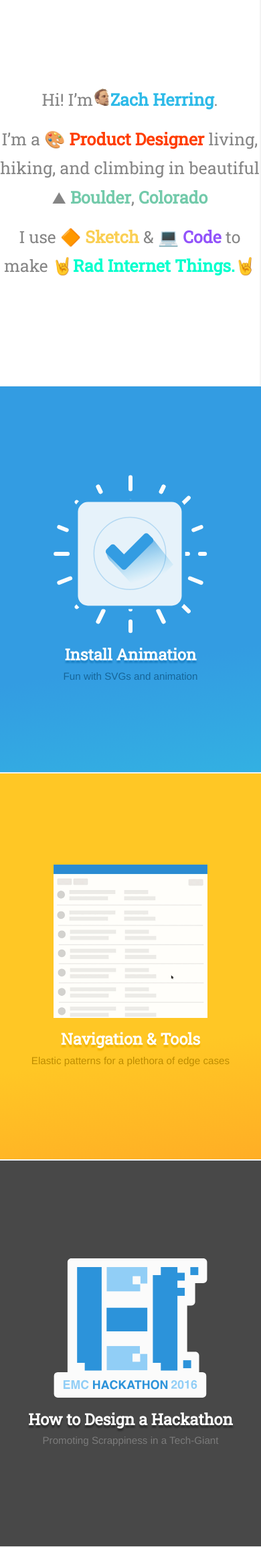
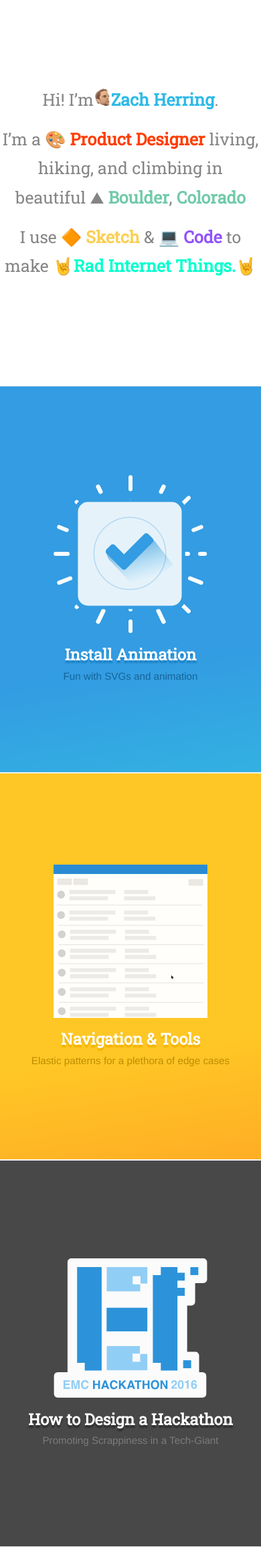
Before and after one commit to zherring/zherring.github.io, a Jekyll site: the page built from index.html, in a window 390 px wide. Shown: the whole page at 67% size. Built offline with Jekyll 4.4.1, drawn with Linux system fonts in a browser that asks for light colours; nearby versions of some CDN libraries.

Commit message:
marin and padding fixes for mobile

```diff
--- a/_sass/_begin.scss
+++ b/_sass/_begin.scss
@@ -271,10 +271,10 @@ h1, h2, h3, h4, h5 {
 
 @media screen and (max-width: 425px ) {
     body { font-size: 4vw; }
-    #bio { padding: 0 0vw; }
+    #bio { padding: 0 .5vw; }
 
     .grid, #container { display: normal; }
-    #bio, article, #container a {
+    #container article, #container a {
         max-width: 100%;
         width: 100%;
         height: 64vh;
```
Also changed, not shown: 1 other file.
